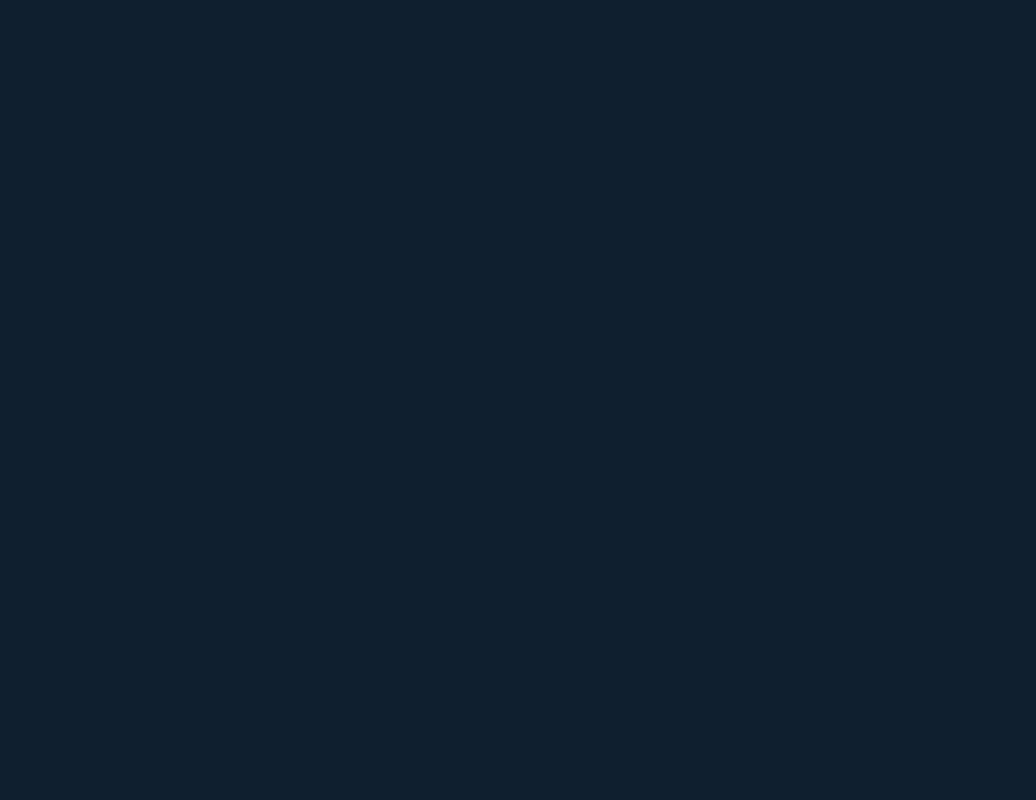
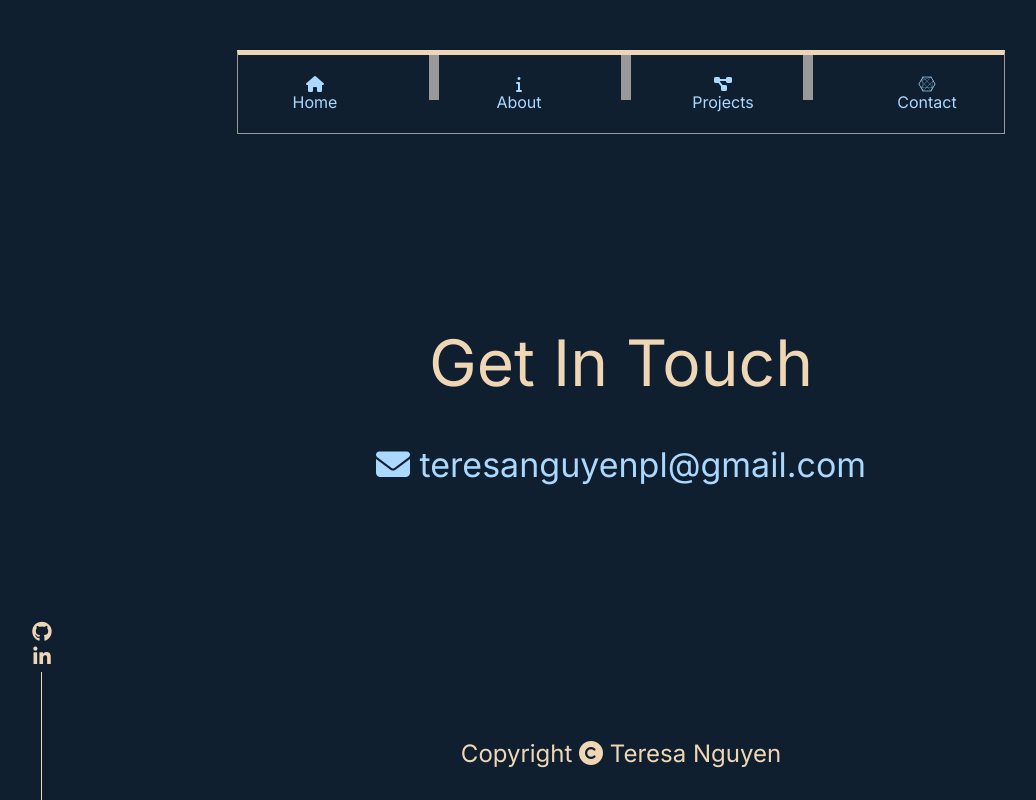
Before and after one commit to teresanguyenpl/Portfolio, a React (Create React App) app in the folder my-app/: page /contact in a window 1280 px wide. Shown: the whole page, without its empty margins (19-1055 px from the left). Built offline with nearby package versions, Linux system fonts and the light colour scheme.

Commit message:
done contact page

```diff
--- a/my-app/src/components/AboutInfo.js
+++ b/my-app/src/components/AboutInfo.js
@@ -48,7 +48,6 @@ const AboutInfo = () => {
     return (
         <AboutContain>
             <Picture>
-
             </Picture>
             <Info>
                 <Text>I’m an <span>undergraduate</span> student</Text>
--- a/my-app/src/components/Contact.js
+++ b/my-app/src/components/Contact.js
@@ -1,9 +1,14 @@
 import React from 'react'
+import ContactInfo from './ContactInfo'
+import Navbar from './Navbar'
+import Social from './Social'
 
 const Contact = () => {
     return (
         <div>
-
+            <Navbar />
+            <Social />
+            <ContactInfo />
         </div>
     )
 }
--- /dev/null
+++ b/my-app/src/components/ContactInfo.js
@@ -0,0 +1,63 @@
+import React from 'react'
+import styled from 'styled-components'
+import { gold, blue, gray } from "./Styles";
+
+const Container = styled.div`
+position: absolute;
+text-align: center;
+top: 50%;
+left: 50%;
+transform: translate(-50%, -50%);
+`
+
+const Info = styled.div`
+h1 {
+    font-size: 64px;
+    color: ${gold};
+    font-weight: 100;
+}
+
+h3 {
+    font-size: 34px;
+    color: ${blue};
+    font-weight: 100;
+}
+
+a {
+    text-decoration: none;
+    color: ${blue};
+}
+
+h3:hover {
+    font-size: 36px;
+}
+`
+
+const Copyright = styled.div`
+position: fixed;
+width: 100%;
+font-size: 24px;
+bottom: 0;
+h4 {
+    text-align: center;
+    color: ${gold};
+    font-weight: 100;
+}
+`
+const ContactInfo = () => {
+    return (
+        <div>
+        <Container>
+            <Info>
+                <h1>Get In Touch</h1>
+                <h3><i class="fas fa-envelope"></i><a href="mailto: teresanguyenpl@gmail.com"> teresanguyenpl@gmail.com</a></h3>
+            </Info>
+        </Container>
+        <Copyright>
+            <h4>Copyright <i class="fas fa-copyright"></i> Teresa Nguyen</h4>
+        </Copyright>
+        </div>
+    )
+}
+
+export default ContactInfo
```
